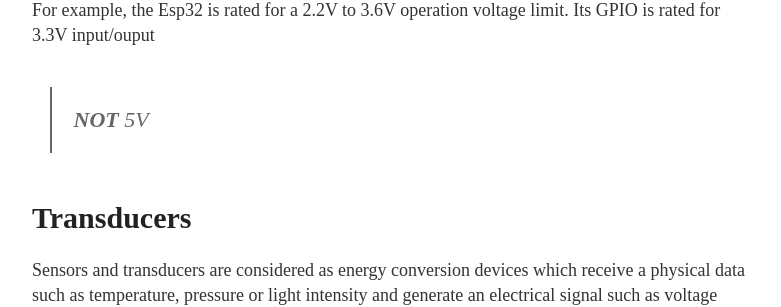
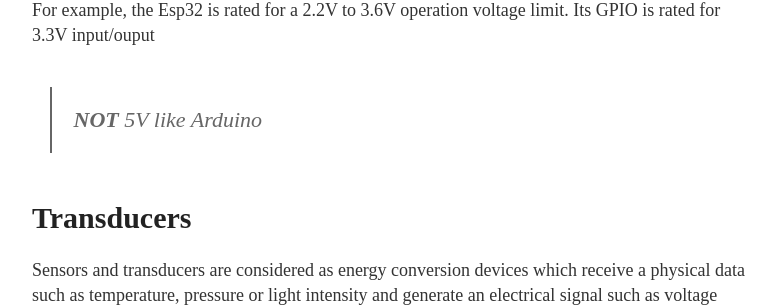
Before and after one commit to Jasperabez/TrackerBoi, a Jekyll site: the page built from _posts/2019-11-25-Basic-10.md, in a window 1280 px wide and 900 px high, scrolled down 712 px. Shown: the part 153-460 px from the top of the window, without its empty margins (248-1029 px from the left). Built offline with Jekyll 4.4.1, drawn with Linux system fonts in a browser that asks for light colours.

Commit message:
Added details on disclaimer

```diff
--- a/_posts/2019-11-25-Basic-10.md
+++ b/_posts/2019-11-25-Basic-10.md
@@ -18,7 +18,7 @@ Voltage limit is defined by the maximum or minimum steady-state voltage limit. M
 
 For example, the Esp32 is rated for a 2.2V to 3.6V operation voltage limit. Its GPIO is rated for 3.3V input/ouput
 
-> **NOT** 5V
+> **NOT** 5V like Arduino
 
 # Transducers
 
```
